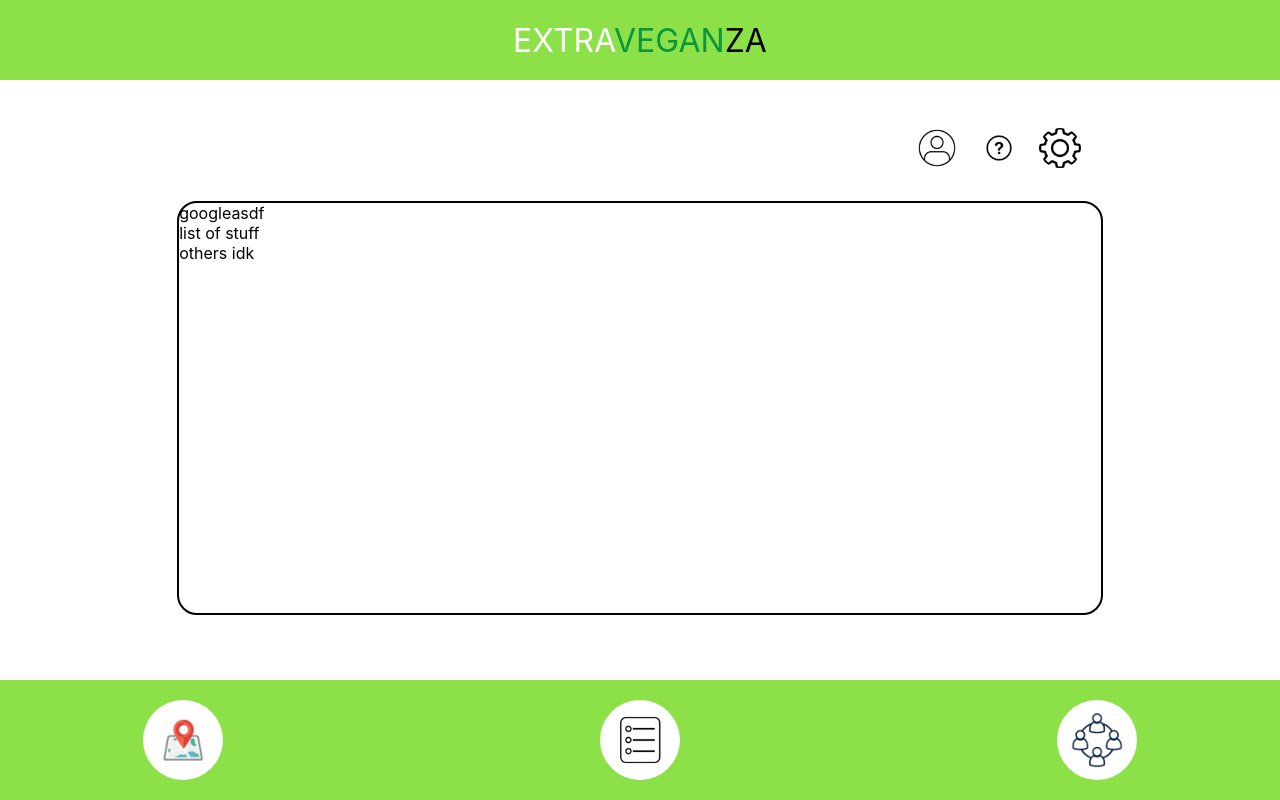
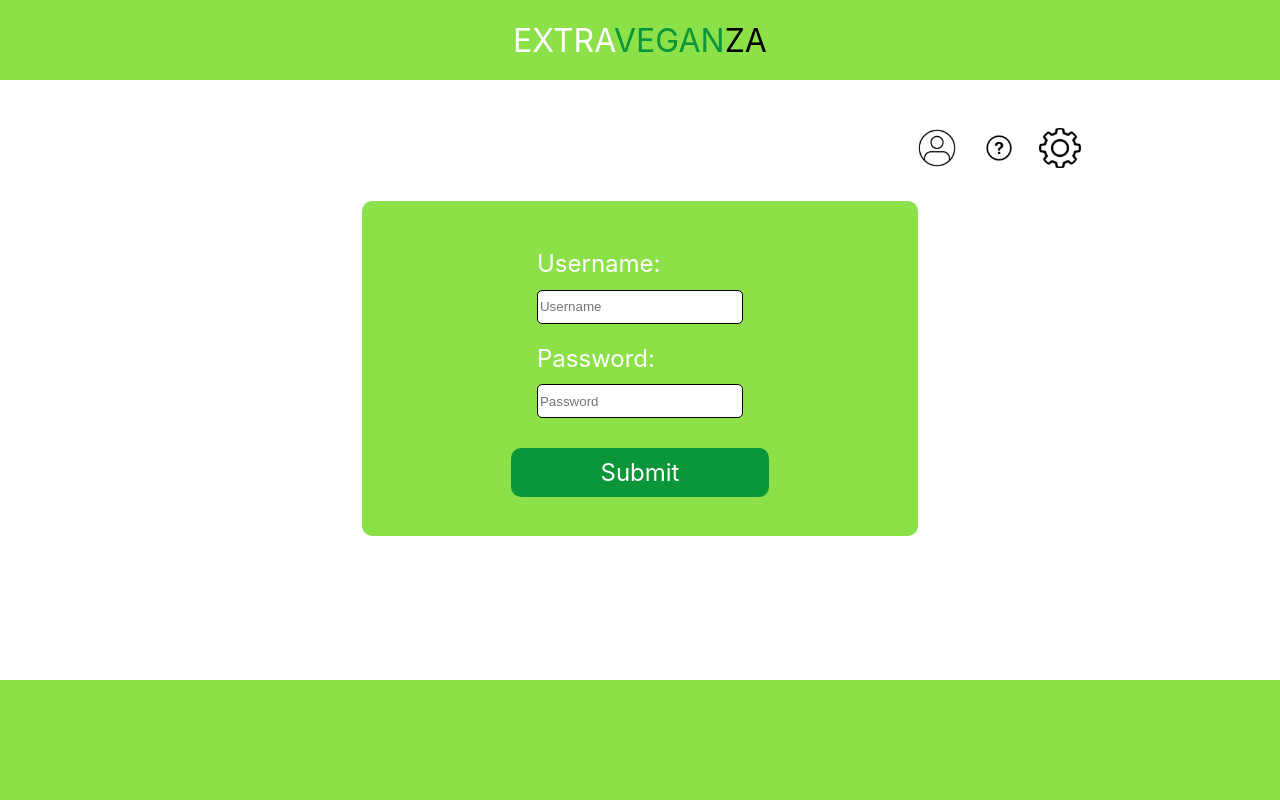
Before and after one commit to dhruv-gambhir/extraveganza, a React (Create React App) app in the folder my-app/: page / in a window 1280 px wide. Built offline with nearby package versions, Linux system fonts and the light colour scheme.

Commit message:
i tried doing react

```diff
--- a/my-app/src/App.css
+++ b/my-app/src/App.css
@@ -1,48 +1,23 @@
-.App {
-	text-align: center;
+body {
+	margin: 0;
+	font-family: -apple-system, BlinkMacSystemFont, 'Segoe UI', 'Roboto', 'Oxygen',
+		'Ubuntu', 'Cantarell', 'Fira Sans', 'Droid Sans', 'Helvetica Neue',
+		sans-serif;
+	-webkit-font-smoothing: antialiased;
+	-moz-osx-font-smoothing: grayscale;
 }
 
-.App-logo {
-	height: 40vmin;
-	pointer-events: none;
-}
-
-@media (prefers-reduced-motion: no-preference) {
-	.App-logo {
-		animation: App-logo-spin infinite 20s linear;
-	}
-}
-
-.App-header {
-	background-color: #282c34;
-	min-height: 100vh;
-	display: flex;
-	flex-direction: column;
-	align-items: center;
-	justify-content: center;
-	font-size: calc(10px + 2vmin);
-	color: white;
-}
-
-.App-link {
-	color: #61dafb;
-}
-
-@keyframes App-logo-spin {
-	from {
-		transform: rotate(0deg);
-	}
-
-	to {
-		transform: rotate(360deg);
-	}
+code {
+	font-family: source-code-pro, Menlo, Monaco, Consolas, 'Courier New',
+		monospace;
 }
 
 /* Global */
 @import url('https://fonts.googleapis.com/css2?family=Roboto:wght@300;400&display=swap');
 
 :root {
-    --green: #8CE149;
+    --extra-green: #8CE149;
+    --more-green: #0B963A;
     font-family: 'Roboto', sans-serif;
 }
 
@@ -54,7 +29,7 @@ body {
 /* Top container */
 .top-container {
     height: 10vh;
-    background: var(--green);
+    background: var(--extra-green);
 
     display: flex;
     align-items: center;
@@ -165,6 +140,10 @@ body {
     align-items: center;
 }
 
+.nav-container-right-align {
+    justify-content: flex-end !important;
+}
+
 /* The searchbar (dropdown menu / filter / sort) container */
 .searchbar-container {
     width: 100%;
@@ -208,6 +187,8 @@ body {
 
     justify-content: center;
     align-items: center;
+
+    cursor: pointer;
 }
 
 .right-img {
@@ -229,10 +210,20 @@ body {
     border-radius: 20px;
 }
 
+.login-container {
+    border: none !important;
+
+    display: flex;
+    flex-direction: column;
+
+    align-items: center;
+    justify-items: center;
+}
+
 /* Bottom container */
 .bottom-container {
     height: 15vh;
-    background-color: var(--green, #0f0);
+    background-color: var(--extra-green, #0f0);
 
     position: fixed;
     left: 0;
@@ -247,7 +238,7 @@ body {
 }
 
 /* The container for the buttons at the footer */
-.bottom-buttons {
+.bottom-button-container {
     display: flex;
     flex-direction: row;
     justify-content: space-between;
@@ -256,8 +247,7 @@ body {
     width: 80%;
 }
 
-
-.right-side-button {
+.bottom-button {
     margin: 15px;
     width: 80px;
     height: 80px;
@@ -271,6 +261,8 @@ body {
     padding: auto;
     background: white;
     border-radius: 50%;
+
+    cursor: pointer;
 }
 
 .bot-img {
--- a/my-app/src/App.js
+++ b/my-app/src/App.js
@@ -1,4 +1,5 @@
 import './App.css';
+import './login.css'
 import React, { Component } from 'react';
 
 const AppState = {
@@ -58,7 +59,8 @@ class App extends Component {
 		</div>);
 	}
 
-	createFooter() {
+	createFooter(buttons = true) {
+		if (buttons) {
 			return (<div className="bottom-container">
 				<div className="bottom-button-container">
 					<div className="bottom-button">
@@ -74,6 +76,11 @@ class App extends Component {
 					</div>
 				</div>
 			</div>);
+		}
+		else {
+			return (<div className="bottom-container">
+			</div>);
+		}
 	}
 
 	createDietaryRestrictionsHTML() {
@@ -153,12 +160,21 @@ class App extends Component {
 					</div>
 				</div>
 
-				<div className="main-content-container">
-					googleasdf
-					<br></br>
-					list of stuff
-					<br></br>
-					others idk
+				<div className="main-content-container login-container">
+					<div className='login-content-container'>
+						<div className='login-element-container'>
+							<div className='login-container-label'>Username: </div>
+							<input type={'text'} className='login-textbox' placeholder='Username'></input>
+						</div>
+						<div className='login-element-container'>
+							<div className='login-container-label'>Password: </div>
+							<input type={'password'} className='login-textbox' placeholder='Password' ></input>
+						</div>
+						<div className='login-submit-container'>
+				  			<div className='login-submit-button'>Submit</div>
+						</div>
+					</div>
+
 				</div>
 			</div>
 		</React.Fragment>;
@@ -186,7 +202,7 @@ class App extends Component {
 							{this.createMiddleContentLogin()}
 						</div>
 
-						{this.createFooter()}
+						{this.createFooter(false)}
 					</React.Fragment>);
 			default:
 				return (
--- a/my-app/src/index.css
+++ b/my-app/src/index.css
@@ -209,6 +209,10 @@ body {
     border-radius: 20px;
 }
 
+.login-container {
+    border: none !important;
+}
+
 /* Bottom container */
 .bottom-container {
     height: 15vh;
--- /dev/null
+++ b/my-app/src/login.css
@@ -0,0 +1,49 @@
+@import './App.css';
+
+.login-content-container {
+    width: 60%;
+    height: 80%;
+
+    display: flex;
+    flex-direction: column;
+    align-items: center;
+    justify-content: center;
+
+    align-self: center;
+    justify-self: center;
+
+    font-style: normal;
+    font-weight: 400;
+    font-size: 24px;
+    color: white;
+
+    border: 2px solid var(--extra-green);
+    border-radius: 10px;
+    background-color: var(--extra-green);
+}
+
+.login-element-container {
+    margin: 10px;
+}
+
+.login-container-label {
+    margin-bottom: 10px;
+}
+
+.login-textbox {
+    width: 200px;
+    height: 30px;
+    border: 1px solid black;
+    border-radius: 5px;
+}
+
+.login-submit-container {
+    margin-top: 20px;
+    border-radius: 10px;
+    padding: 10px 90px;
+    background-color: var(--more-green);
+}
+
+.login-submit-button {
+
+}
```
Also changed, not shown: 2 other files (tests, documents, lock files or other folders). Lines whose indentation alone changed are shown as unchanged.
